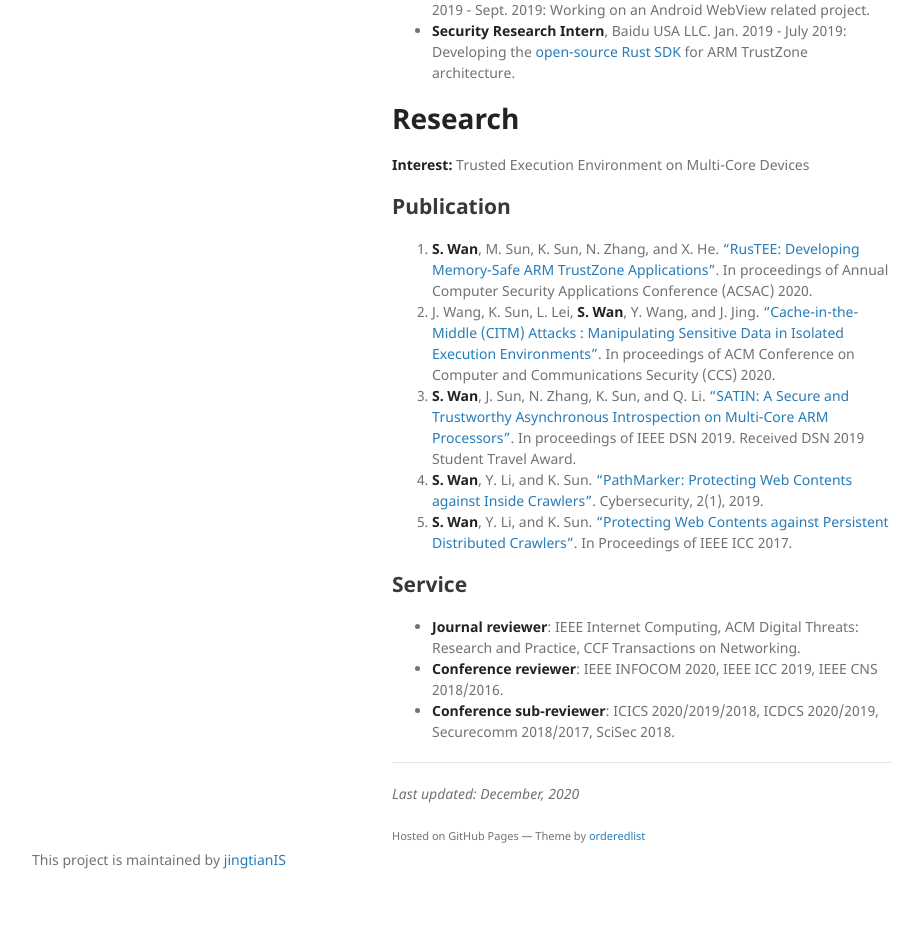
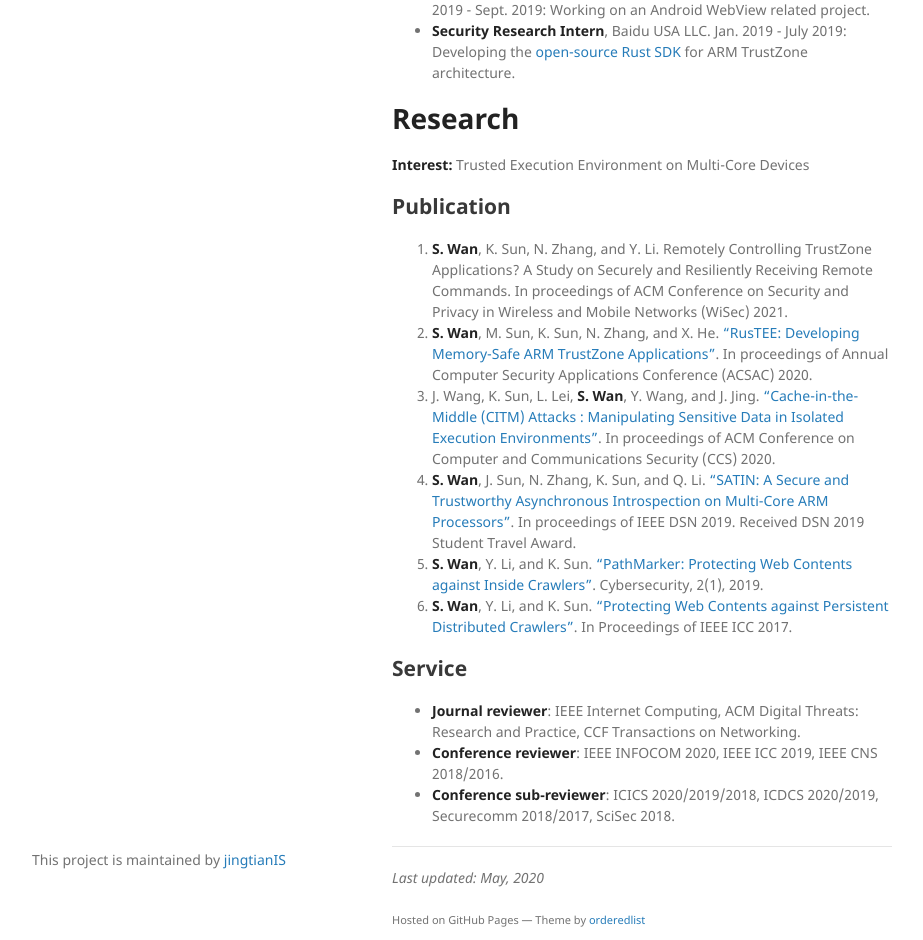
Before and after one commit to jingtianIS/old_page, a Jekyll site: the page built from index.md, in a window 1280 px wide and 1400 px high. Shown: the part 460-1400 px from the top of the window, without its empty margins (178-1101 px from the left). Built offline with Jekyll 4.4.1, drawn with Linux system fonts in a browser that asks for light colours; our own code applies the rules of GitHub Pages for plain Markdown files.

Commit message:
Update index.md

```diff
--- a/index.md
+++ b/index.md
@@ -26,6 +26,7 @@ Shengye Wan ([resume][resume]) is a coder of Facebook. He received his Ph.D. ([d
 **Interest:** Trusted Execution Environment on Multi-Core Devices
 
 ## Publication
+1. **S. Wan**, K. Sun, N. Zhang, and Y. Li. Remotely Controlling TrustZone Applications? A Study on Securely and Resiliently Receiving Remote Commands. In proceedings of ACM Conference on Security and Privacy in Wireless and Mobile Networks (WiSec) 2021.
 1. **S. Wan**, M. Sun, K. Sun, N. Zhang, and X. He. ["RusTEE: Developing Memory-Safe ARM TrustZone Applications"][rustee]. In proceedings of Annual Computer Security Applications Conference (ACSAC) 2020.
 2. J. Wang, K. Sun, L. Lei, **S. Wan**, Y. Wang, and J. Jing. ["Cache-in-the-Middle (CITM) Attacks : Manipulating Sensitive Data in Isolated Execution Environments"][citm]. In proceedings of ACM Conference on Computer and Communications Security (CCS) 2020.
 3. **S. Wan**, J. Sun, N. Zhang, K. Sun, and Q. Li. ["SATIN: A Secure and Trustworthy Asynchronous Introspection on Multi-Core ARM Processors"][satin]. In proceedings of IEEE DSN 2019. Received DSN 2019 Student Travel Award.
@@ -45,6 +46,6 @@ Shengye Wan ([resume][resume]) is a coder of Facebook. He received his Ph.D. ([d
 
 * * *
 
-*Last updated: December, 2020*
+*Last updated: May, 2020*
 
 <p><small>Hosted on GitHub Pages &mdash; Theme by <a href="https://github.com/orderedlist">orderedlist</a></small></p>
```
